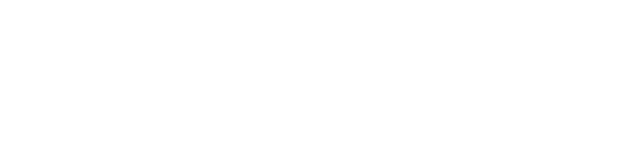
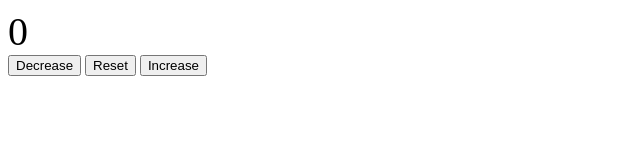
Before and after one commit to jigolaurito93/Number-Counter-JS, a plain HTML site: page index.html in a window 1280 px wide. Shown: the whole page, without its empty margins (0-640 px from the left). Drawn offline with Linux system fonts and the light colour scheme.

Commit message:
added buttons and number 0

```diff
--- a/index.html
+++ b/index.html
@@ -8,6 +8,14 @@
     <link rel="stylesheet" href="style.css">
 </head>
 <body>
+
+    <label for="" id="countLabel">0</label><br>
+    <button id="decrease">Decrease</button>
+    <button id="reset">Reset</button>
+    <button id="increase">Increase</button>
+
+
+
     <script src="index.js"></script>
 </body>
 </html>
--- a/style.css
+++ b/style.css
@@ -0,0 +1,3 @@
+#countLabel {
+    font-size: 40px;
+}
```
